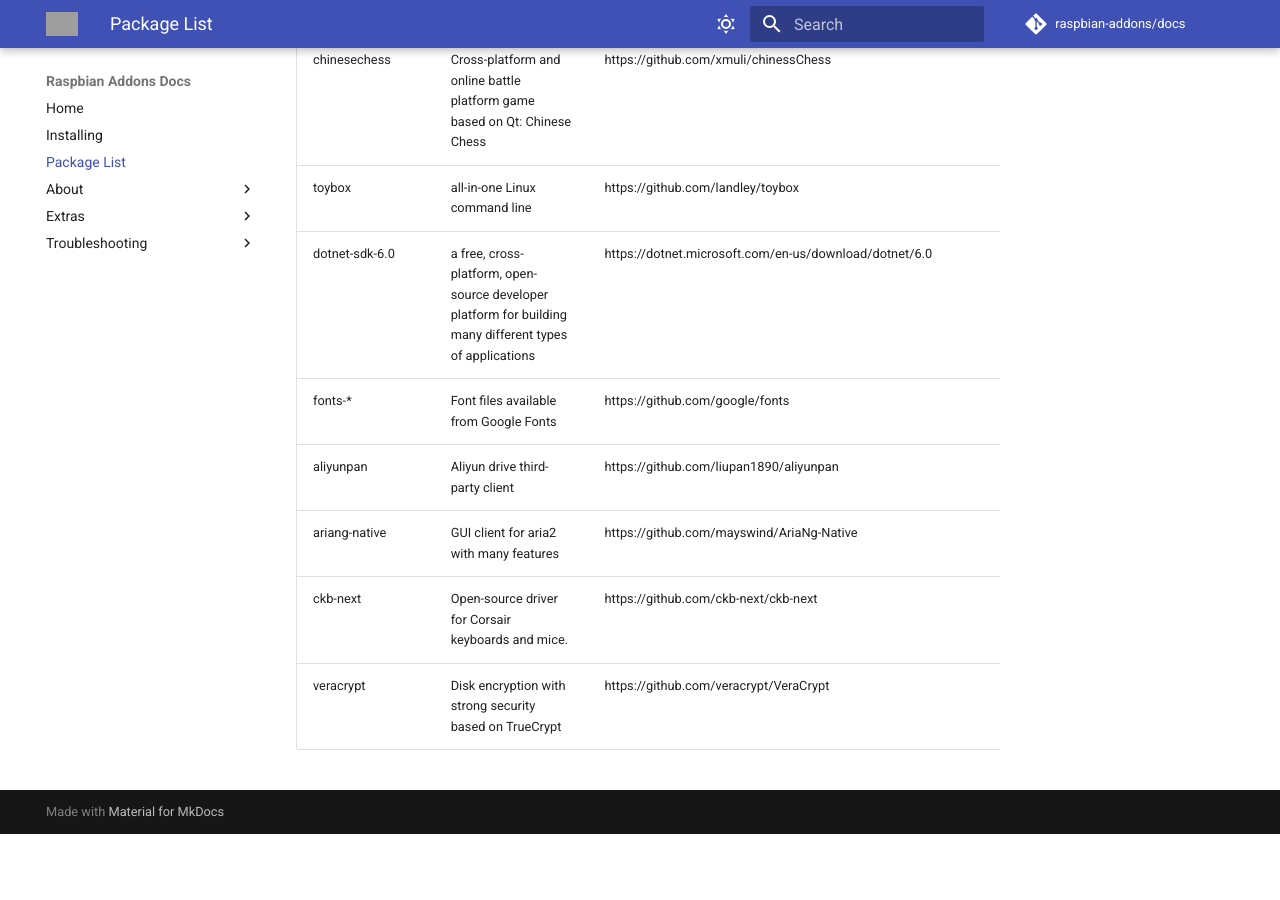
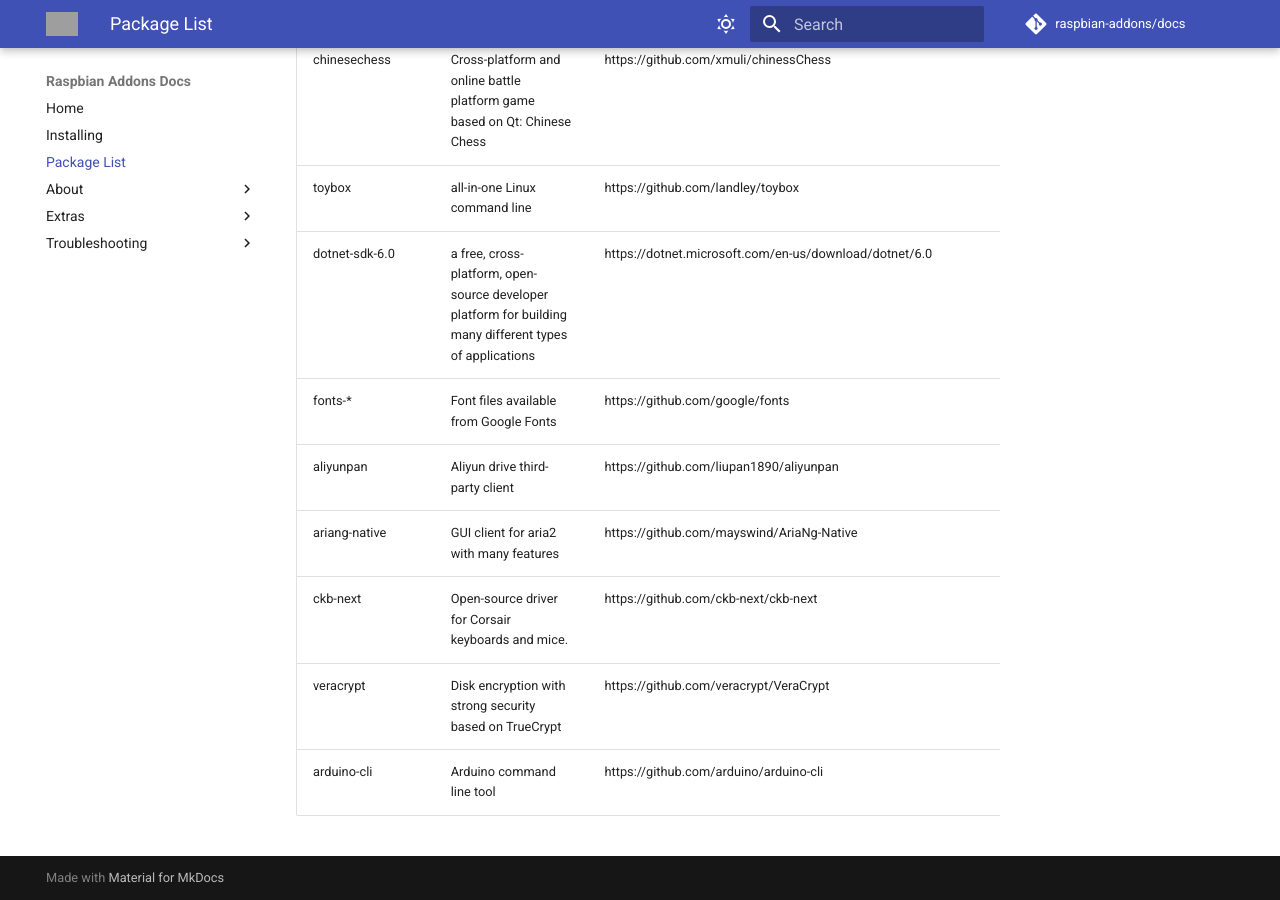
Before and after one commit to raspbian-addons/docs, an MkDocs documentation site: the page built from docs/package-list.md, in a window 1280 px wide and 900 px high, scrolled down 14828 px. Built offline with MkDocs 1.6.1 and Material for MkDocs 9.7.7, drawn with Linux system fonts in a browser that asks for light colours; comment, search, counter and statistics services are not loaded; before the commit the page ends 15662 px from its top, so only the background shows below that; grey boxes are pictures that could not be loaded.

Commit message:
Update package-list.md

```diff
--- a/docs/package-list.md
+++ b/docs/package-list.md
@@ -191,3 +191,4 @@
 | ariang-native | GUI client for aria2 with many features | https://github.com/mayswind/AriaNg-Native |
 | ckb-next | Open-source driver for Corsair keyboards and mice. | https://github.com/ckb-next/ckb-next |
 | veracrypt | Disk encryption with strong security based on TrueCrypt | https://github.com/veracrypt/VeraCrypt |
+| arduino-cli | Arduino command line tool | https://github.com/arduino/arduino-cli |
```
